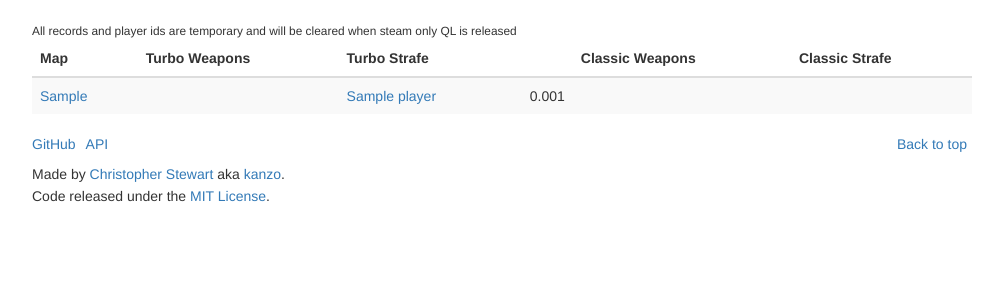
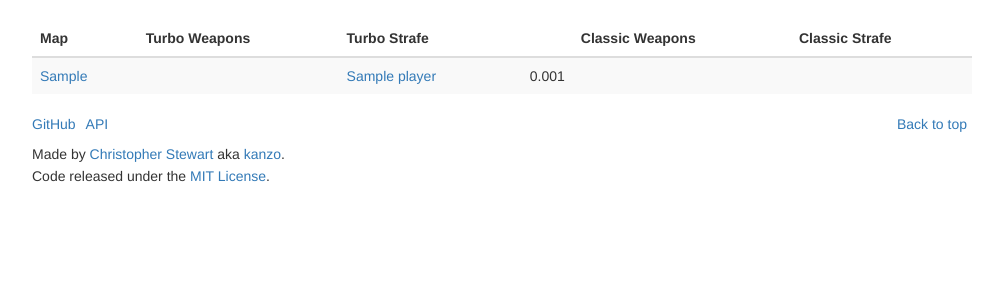
Before and after one commit to QLRace/QLRace, a Rails app: page / in a window 1280 px wide. Shown: the part 52-352 px from the top of the page, without its empty margins (138-1141 px from the left). Run offline with Rails 7, Linux system fonts and the light colour scheme; tables that the repository leaves empty hold one stand-in row (values such as "Sample post"); style sheets or scripts are compiled from the project's sources; parts of the project's set-up code (start-up, migrations or seed data) failed here and were passed over; some libraries are stand-ins or nearby versions.

Commit message:
remove notice about temporary records

```diff
--- a/app/views/layouts/application.html.slim
+++ b/app/views/layouts/application.html.slim
@@ -2,6 +2,5 @@
 = render 'layouts/navbar'
 .container
   = render 'layouts/loader'
-  small All records and player ids are temporary and will be cleared when steam only QL is released
   = yield
   = render 'layouts/footer'
```
